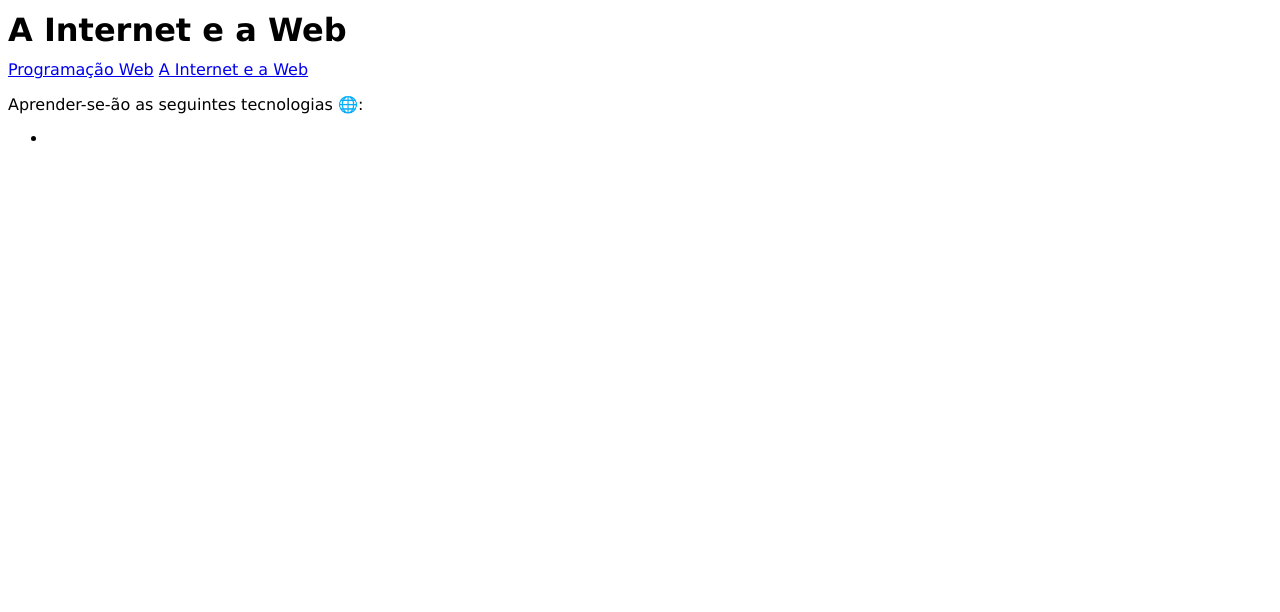
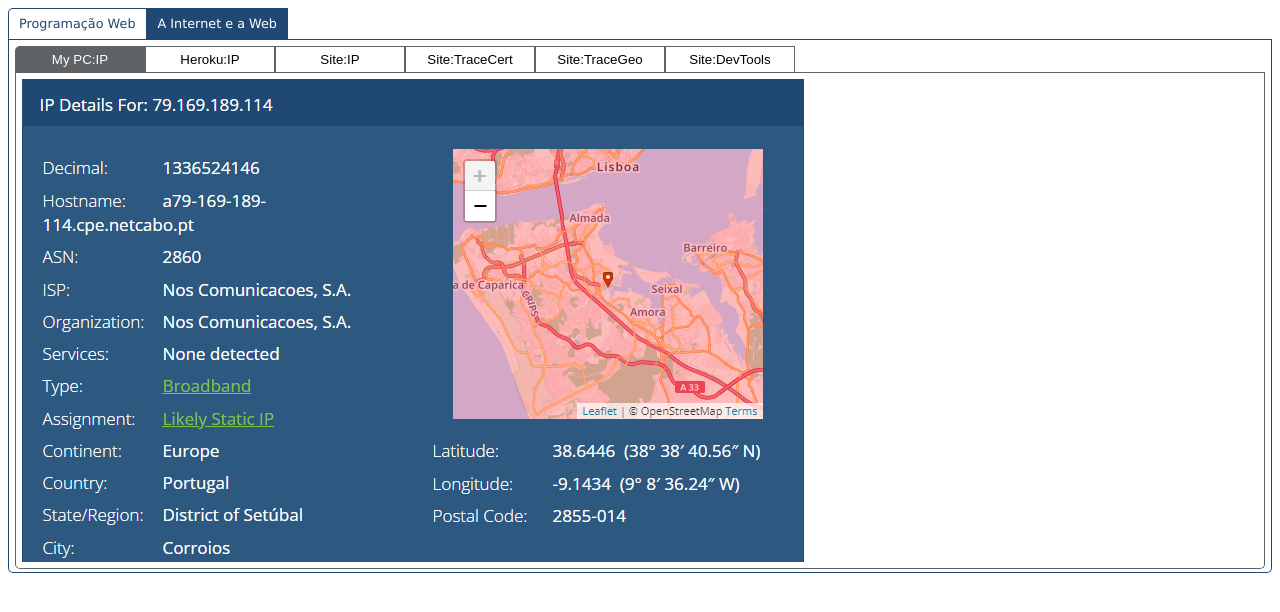
Before and after one commit to a2500082/pw-lab1, a PHP site: page /report.html in a window 1280 px wide. Shown: the top 612 px of the page. Run offline with PHP 8.4, Linux system fonts and the light colour scheme.

Commit message:
Updated Version

```diff
--- a/report.html
+++ b/report.html
@@ -2,16 +2,49 @@
 <html lang="pt">
     <head>
         <meta charset="UTF-8">
+        <meta name="viewport" content="width=device-width, initial-scale=1">
         <title>Relatório</title>
-    <link rel="stylesheet" type="text/css" href="resources/style.css">
+        <link rel="stylesheet" type="text/css" href="resources/styles.css">
+        <link rel="stylesheet" type="text/css" href="resources/tab.css">
+        <script src="resources/script.js"></script>
     </head>
     <body>
-    <h1>A Internet e a Web</h1>
-    <p><a href="index.html">Programação Web</a>  <a href="report.html">A Internet e a Web</a></p>
-    <p></p>
-    <p>Aprender-se-ão as seguintes tecnologias &#127760;: </p>
-    <ul>
-        <li></li>
-    </ul>
+        <div class="topnav" id="myTopnav">
+            <a href="index.html">Programação Web</a>
+            <a href="report.html" class="active">A Internet e a Web</a>
+            <a href="javascript:void(0);" class="icon" onclick="myFunction()">
+              <i class="fa fa-bars"></i>
+            </a>
+        </div>
+        <div id="divContent">
+            <!-- Tab links -->
+            <div class="tab">
+                <button class="tablinks active" onclick="openTab(event, 'divMyPC')">My PC:IP</button>
+                <button class="tablinks" onclick="openTab(event, 'divHeroku')">Heroku:IP</button>
+                <button class="tablinks" onclick="openTab(event, 'divMySite')">Site:IP</button>
+                <button class="tablinks" onclick="openTab(event, 'divMySiteTrace')">Site:TraceCert</button>
+                <button class="tablinks" onclick="openTab(event, 'divMySiteTraceGeo')">Site:TraceGeo</button>
+                <button class="tablinks" onclick="openTab(event, 'divMySiteDevTool')">Site:DevTools</button>
+            </div>
+            <!-- Tab content -->
+            <div id="divMyPC" class="tabcontent" style="display: block;">
+                <img src="resources/images/myIp.png" title="PC IP">
+            </div>
+            <div id="divHeroku" class="tabcontent">
+                <img src="resources/images/herokuIp.png" title="Heroku IP">
+            </div>
+            <div id="divMySite" class="tabcontent">
+                <img src="resources/images/herokuMySiteIp.png" title="My Site IP">
+            </div>
+            <div id="divMySiteTrace" class="tabcontent">
+                <img src="resources/images/traceRoute.png" title="My Site TraceCert">
+            </div>
+            <div id="divMySiteTraceGeo" class="tabcontent">
+                <img src="resources/images/geotrace.png" title="My Site Trace Geo">
+            </div>
+            <div id="divMySiteDevTool" class="tabcontent">
+                <img src="resources/images/devTool.png" title="My Site Developer Tool">
+            </div>
+        </div>
     </body>
 </html>
--- a/resources/reset.css
+++ b/resources/reset.css
@@ -1,4 +1,4 @@
-html {
-    line-height: 1.15em; /* 1 */
-    font-family: Verdana, Geneva, Tahoma, sans-serif;
-  }
+html {line-height: 1.10em; font-size: 0.8em; font-family: Verdana, Geneva;}
+h1 {color: #1f4872; font-size: 1.4em;}
+h2 {color: #1f4872; font-size: 1.2em;}
+h3 {color: #1f4872; font-size: 1.1em;}
--- /dev/null
+++ b/resources/script.js
@@ -0,0 +1,35 @@
+/* Toggle between adding and removing the "responsive" class to topnav when the user clicks on the icon */
+function myFunction() {
+    var x = document.getElementById("myTopnav");
+    if (x.className === "topnav") {
+      x.className += " responsive";
+    } else {
+      x.className = "topnav";
+    }
+  }
+
+
+/*Resource: https://www.w3schools.com/howto/howto_js_tabs.asp*/
+function openTab(evt, tabName)
+{
+    // Declare all variables
+    var i, tabcontent, tablinks;
+
+    // Get all elements with class="tabcontent" and hide them
+    tabcontent = document.getElementsByClassName("tabcontent");
+    for (i = 0; i < tabcontent.length; i++)
+    {
+        tabcontent[i].style.display = "none";
+    };
+
+    // Get all elements with class="tablinks" and remove the class "active"
+    tablinks = document.getElementsByClassName("tablinks");
+    for (i = 0; i < tablinks.length; i++)
+    {
+        tablinks[i].className = tablinks[i].className.replace(" active", "");
+    };
+
+    // Show the current tab, and add an "active" class to the button that opened the tab
+    document.getElementById(tabName).style.display = "block";
+    evt.currentTarget.className += " active";
+};
--- a/resources/style.css
+++ /dev/null
@@ -1 +0,0 @@
-@import "reset.css";
--- /dev/null
+++ b/resources/styles.css
@@ -0,0 +1,46 @@
+@import "reset.css";
+/* Style the links inside the navigation bar */
+.topnav {overflow: hidden; border-bottom: 1px solid #1f4872;}
+.topnav a {
+    float: left;
+    display: block;
+    color: #1f4872;
+    text-align: center;
+    padding: 8px 10px;
+    text-decoration: none;
+    font-size: 1.0em;
+    border-left: solid 1px #1f4872;
+    border-right: solid 1px #1f4872;
+    border-top: solid 1px #1f4872;
+    border-bottom: none;
+}
+.topnav a:first-child{border-top-left-radius: 5px;}
+/* Change the color of links on hover */
+.topnav a:hover {background-color: #ddd; color: black; text-decoration: underline;}
+/* Add an active class to highlight the current page */
+.topnav a.active {background-color: #1f4872; color: white;}
+/* Hide the link that should open and close the topnav on small screens */
+.topnav .icon {display: none;}
+/* When the screen is less than 600 pixels wide, hide all links, except for the first one ("Home"). Show the link that contains should open and close the topnav (.icon) */
+@media screen and (max-width: 600px)
+{
+    .topnav a:not(:first-child) {display: none;}
+    .topnav a.icon {float: right; display: block;}
+}
+/* The "responsive" class is added to the topnav with JavaScript when the user clicks on the icon. This class makes the topnav look good on small screens (display the links vertically instead of horizontally) */
+@media screen and (max-width: 600px)
+{
+    .topnav.responsive {position: relative;}
+    .topnav.responsive a.icon {position: absolute; right: 0; top: 0;}
+    .topnav.responsive a {float: none; display: block; text-align: left;}
+}
+#divContent {
+    display: block;
+    padding-top: 6px;
+    padding-bottom: 3px;
+    padding-left: 6px;
+    padding-right: 6px;
+    border: 1px solid #1f4872; border-top: none;
+    border-bottom-left-radius: 5px;
+    border-bottom-right-radius: 5px;
+}
--- /dev/null
+++ b/resources/tab.css
@@ -0,0 +1,30 @@
+/*Resource: https://www.w3schools.com/howto/howto_js_tabs.asp*/
+/* Style the tab */
+.tab {overflow: hidden; border-bottom: 1px solid #606366;}
+/* Style the buttons that are used to open the tab content */
+.tab button {
+    background-color: inherit;
+    float: left;
+    border-top: solid 1px #606366;
+    border-left: solid 1px #606366;
+    border-right: solid 1px #606366;
+    border-bottom: none;
+    outline: none; cursor: pointer;
+    padding: 5px 8px; transition: 0.3s;
+    width: 130px;
+}
+.tab button:first-child{border-top-left-radius: 5px;}
+/* Change background color of buttons on hover */
+.tab button:hover {background-color: #ddd; text-decoration: underline;}
+/* Create an active/current tablink class */
+.tab button.active {background-color: #606366; color: white;}
+/* Style the tab content */
+.tabcontent {display: none;
+    padding-top: 6px;
+    padding-bottom: 3px;
+    padding-left: 6px;
+    padding-right: 6px;
+    border: 1px solid #606366; border-top: none;
+    border-bottom-left-radius: 5px;
+    border-bottom-right-radius: 5px;
+}
```
Also changed, not shown: index.html (+12 -3 lines), index.php (line endings or trailing spaces), resources/images/devTool.png (added), resources/images/geotrace.png (added), resources/images/heroku.png (added), resources/images/herokuIP.png (added), resources/images/herokuMySiteIP.png (added), resources/images/myIp.png (added), resources/images/traceroute.png (added), 1 other file. Lines whose indentation alone changed are shown as unchanged.
